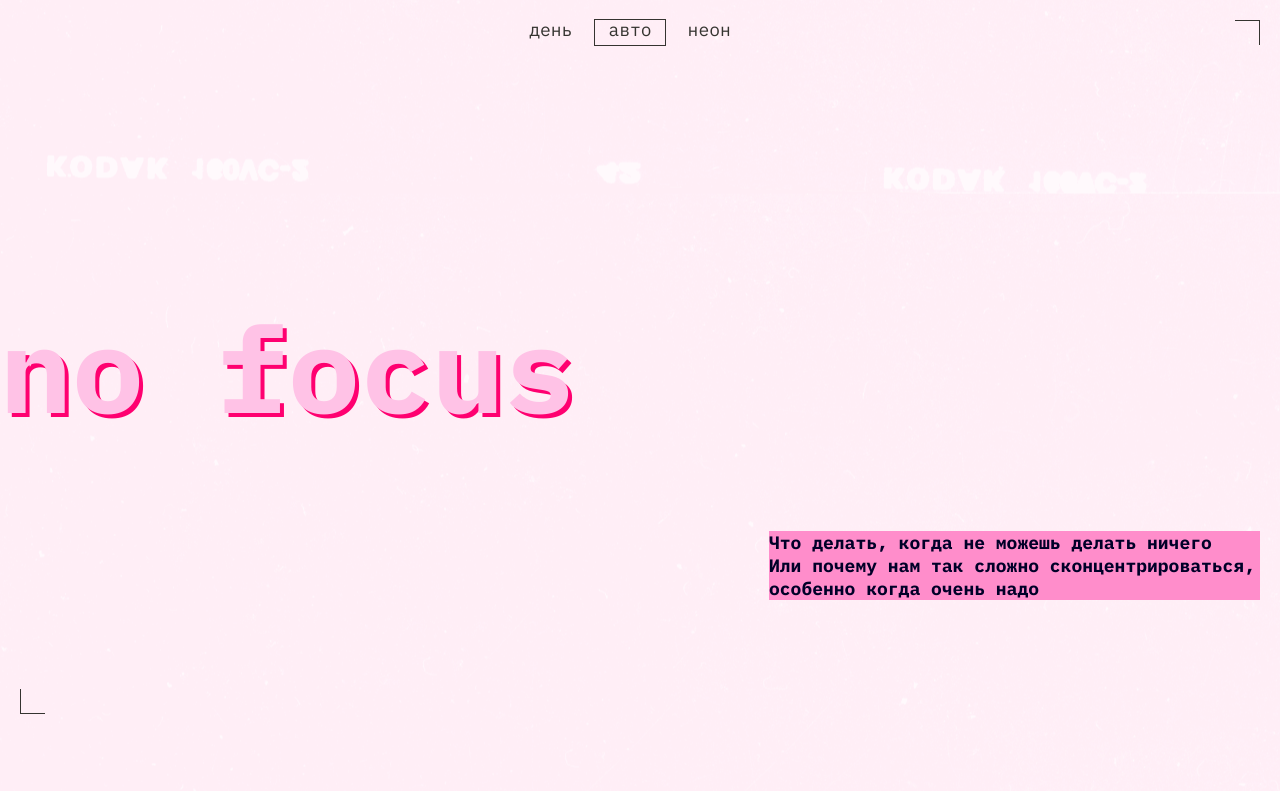
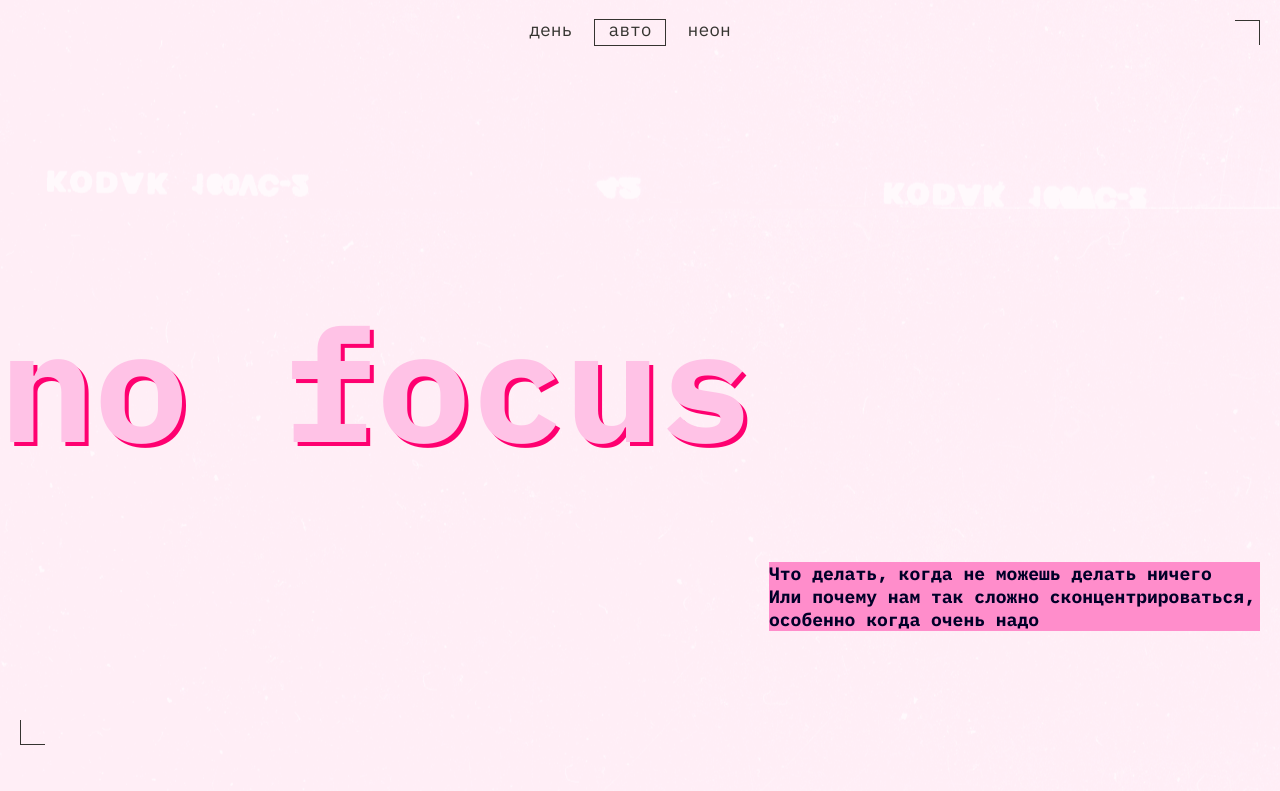
Before and after one commit to Silence1sGolden/slozhno-sosredotochitsya, a plain HTML site: page index.html in a window 1280 px wide. Shown: the top 791 px of the page. Drawn offline with Linux system fonts and the light colour scheme.

Commit message:
correct title font-size

```diff
--- a/styles/style.css
+++ b/styles/style.css
@@ -285,6 +285,10 @@
   .section__image-street {
     grid-area: street;
   }
+
+  .title {
+    font-size: clamp(7.5rem, 0.5625rem + 14.4531vw, 9.8125rem);
+  }
 }
 
 @media (width >= 1024px) {
```
